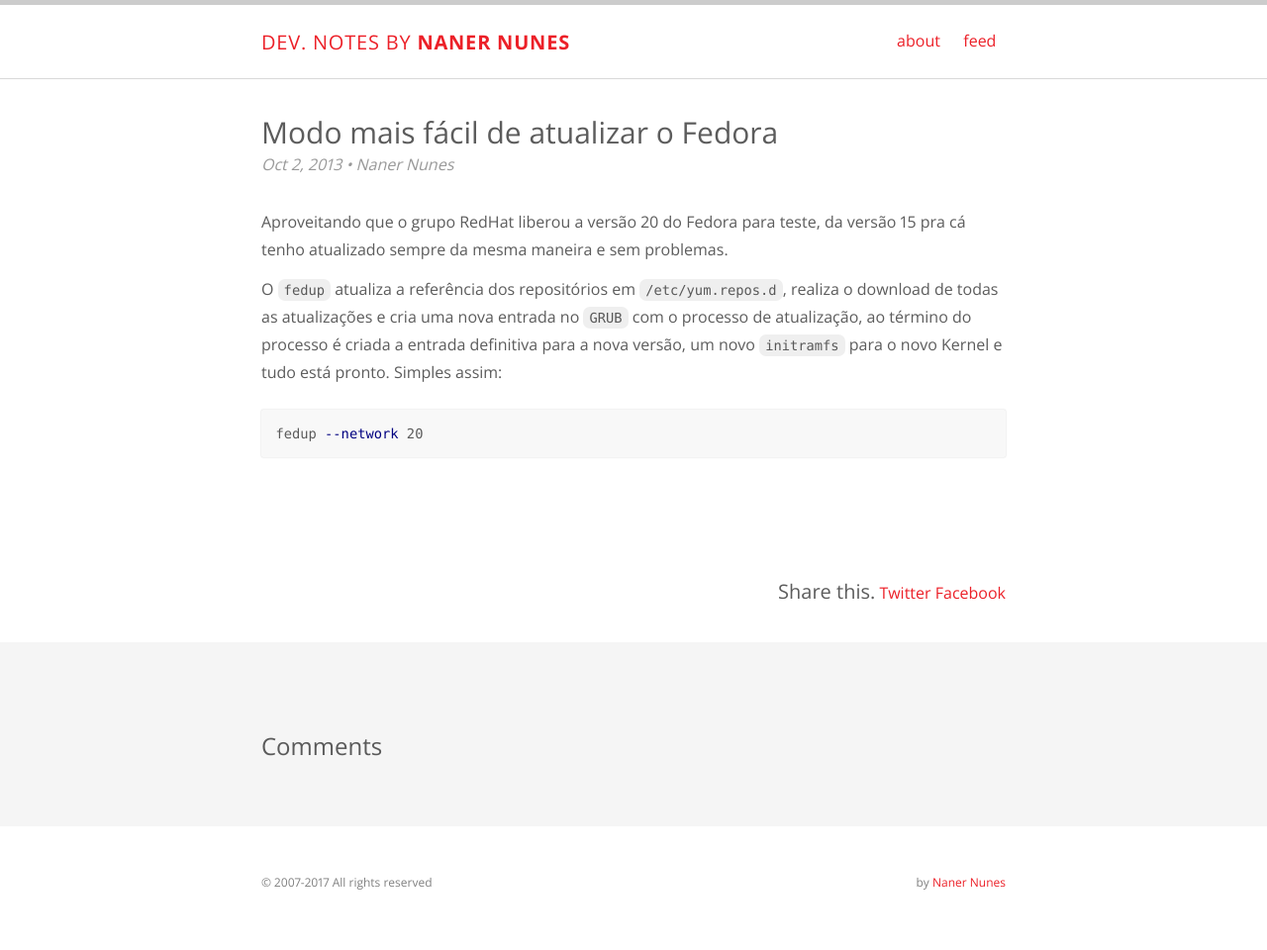
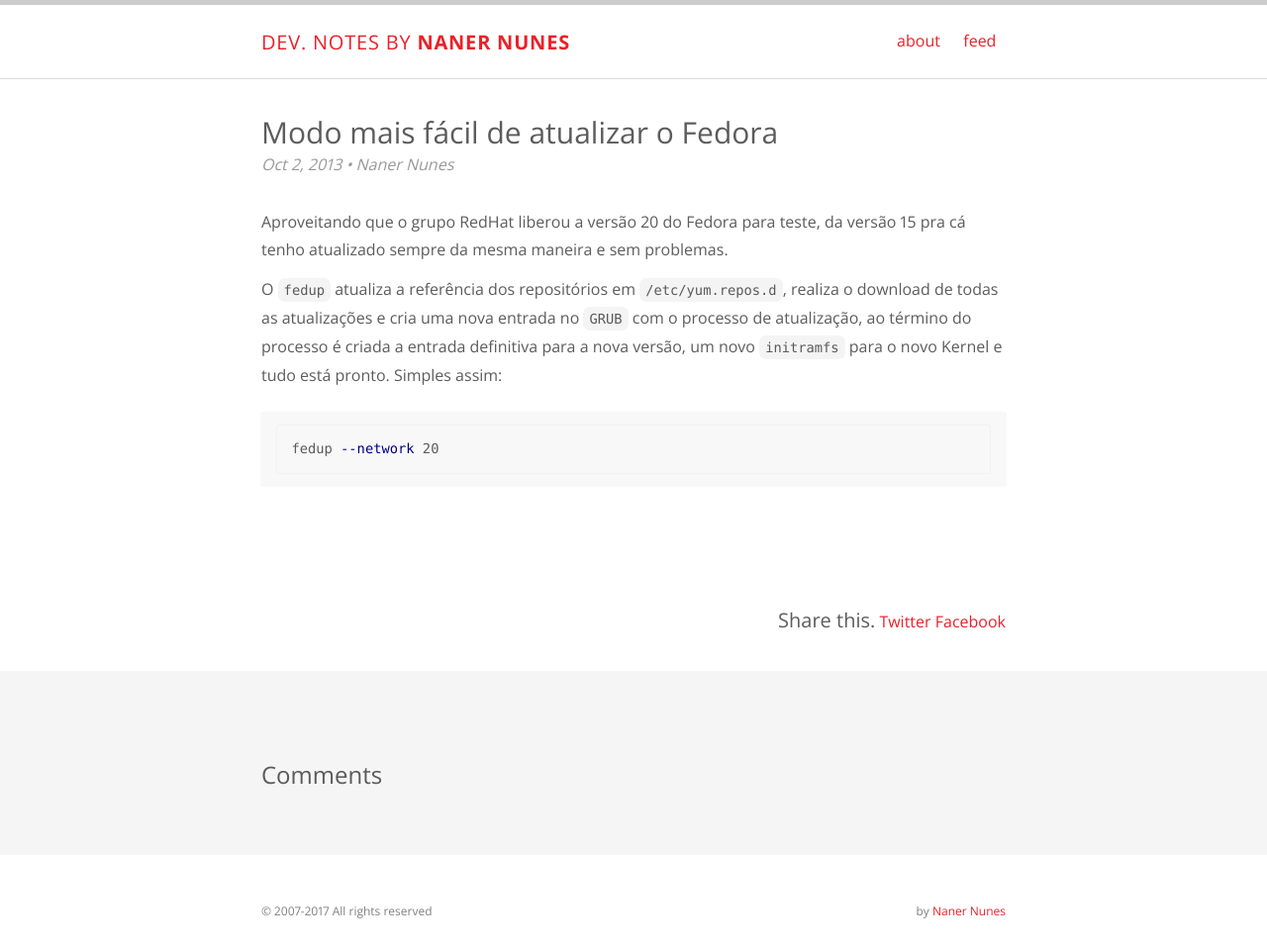
Before and after one commit to nanernunes/nanernunes.github.io, a Jekyll site: the page built from _posts/2013-10-02-modo-mais-facil-de-atualizar-o-fedora.md, in a window 1280 px wide. Shown: the whole page at 99% size. Built offline with Jekyll 4.4.1, drawn with Linux system fonts in a browser that asks for light colours; some web fonts are replaced; comment, search, counter and statistics services are not loaded; before the commit the page ends 931 px from its top, so only the background shows below that.

Commit message:
Fixed word-wrap in highlight and code padding

```diff
--- a/assets/scss/_syntax-highlighting.scss
+++ b/assets/scss/_syntax-highlighting.scss
@@ -4,11 +4,17 @@
 .highlight {
   border-radius: 2px;
   margin: $base-spacing 0 4em;
-  padding: 0;
+  padding: .8em 1em;
   box-shadow: 0px 0px 2px rgba($black-color, .1);
+
+  white-space: pre-wrap;
 
   .highlighter-rouge &, &, .hll, pre, code {
     background-color: #f8f8f8 !important;
+  }
+
+  code {
+    padding: 0 !important;
   }
 
   pre {
--- a/assets/scss/base/_typography.scss
+++ b/assets/scss/base/_typography.scss
@@ -95,12 +95,12 @@ code {
   font-family: Monaco,"Courier New","DejaVu Sans Mono","Bitstream Vera Sans Mono",monospace;
   font-size: 12px;
   font-size: 0.86rem;
-  line-height: 1.5;
+  /*line-height: 1.5;*/
   margin: 0;
-  padding: 3px 6px;
+  padding: 4px 6px;
   background: none;
-  background-color: #efefef;
-  border-radius: 7px;
+  background-color: #f4f4f4;
+  border-radius: 5px;
   -webkit-border-radius: 7px;
   -moz-border-radius: 7px;
 }
```
